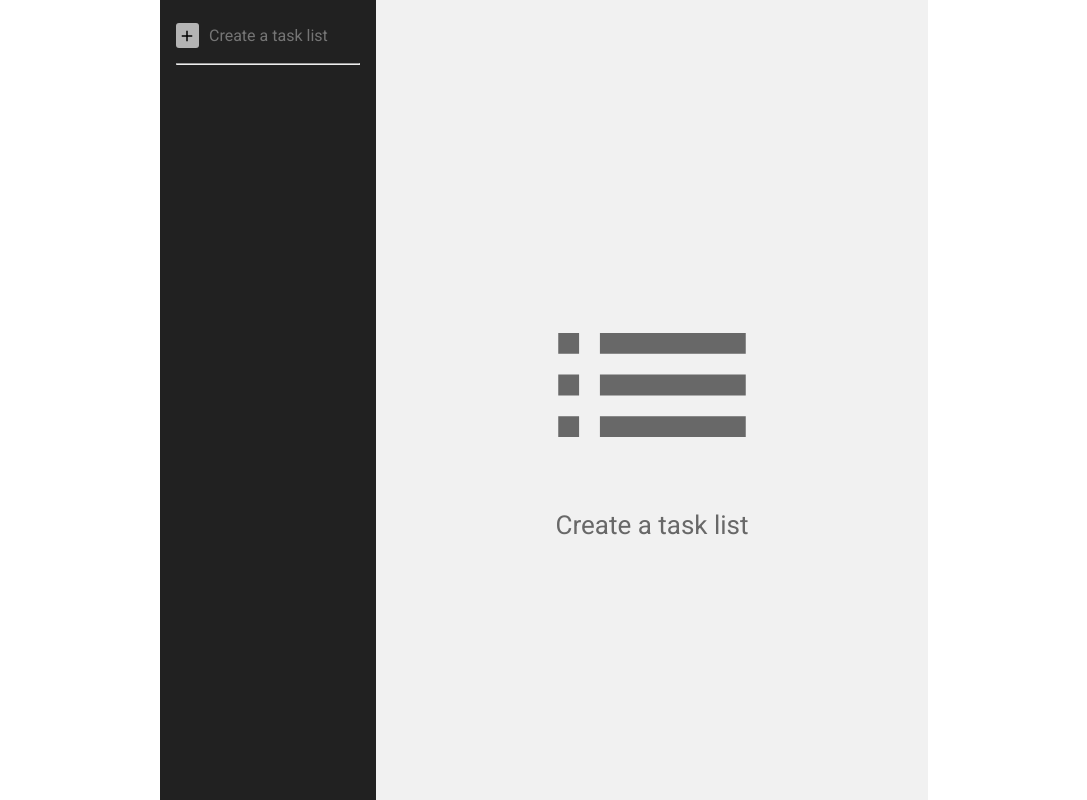
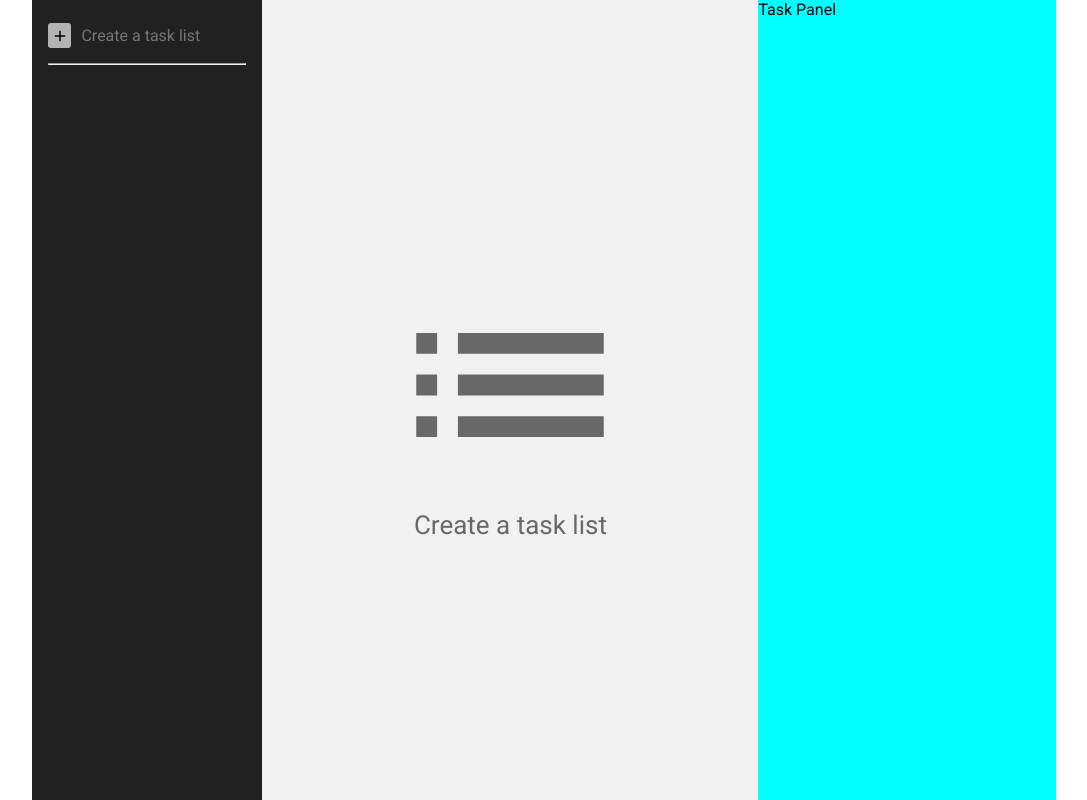
Before and after one commit to patrickiyog/todo-list-app, a React (Create React App) app: page / in a window 1280 px wide. Shown: the whole page, without its empty margins (96-1183 px from the left). Built offline with nearby package versions, Linux system fonts and the light colour scheme.

Commit message:
layout for task panel

```diff
--- a/src/App.css
+++ b/src/App.css
@@ -20,12 +20,12 @@ body {
 }
 
 .app-content {
-  width: 60%;
+  width: 80%;
   display: flex;
 }
 
 .tasklist-form-and-items {
-  width: 25%;
+  width: 20%;
   padding: 16px;
   background-color: #212121;
 }
@@ -33,6 +33,11 @@ body {
 .display-tasklist {
   display: flex;
   flex-direction: column;
-  width: 75%;
+  width: 50%;
   background-color: #f1f1f1;
 }
+
+.task-panel {
+  width: 30%;
+  background-color: aqua;
+}
--- a/src/App.tsx
+++ b/src/App.tsx
@@ -30,6 +30,9 @@ const App = () => {
           <div className="display-tasklist">
             <TaskList />
           </div>
+          <div className="task-panel">
+            Task Panel
+          </div>
         </div>
       </div>
     </AppContext.Provider>
```
